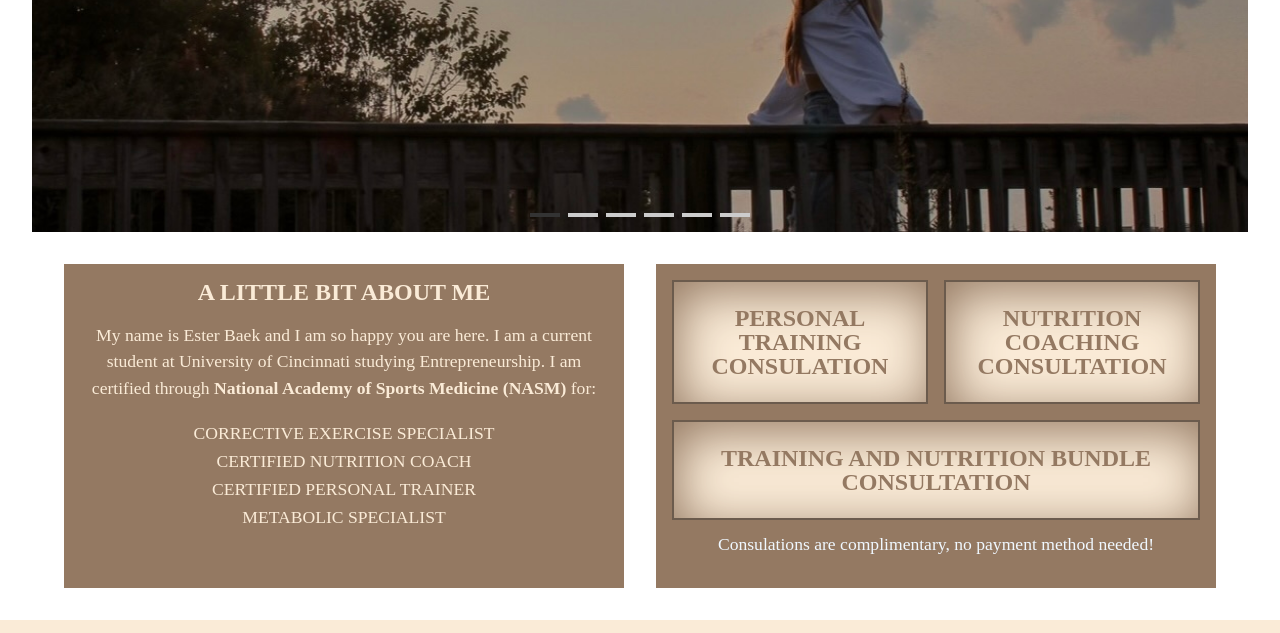
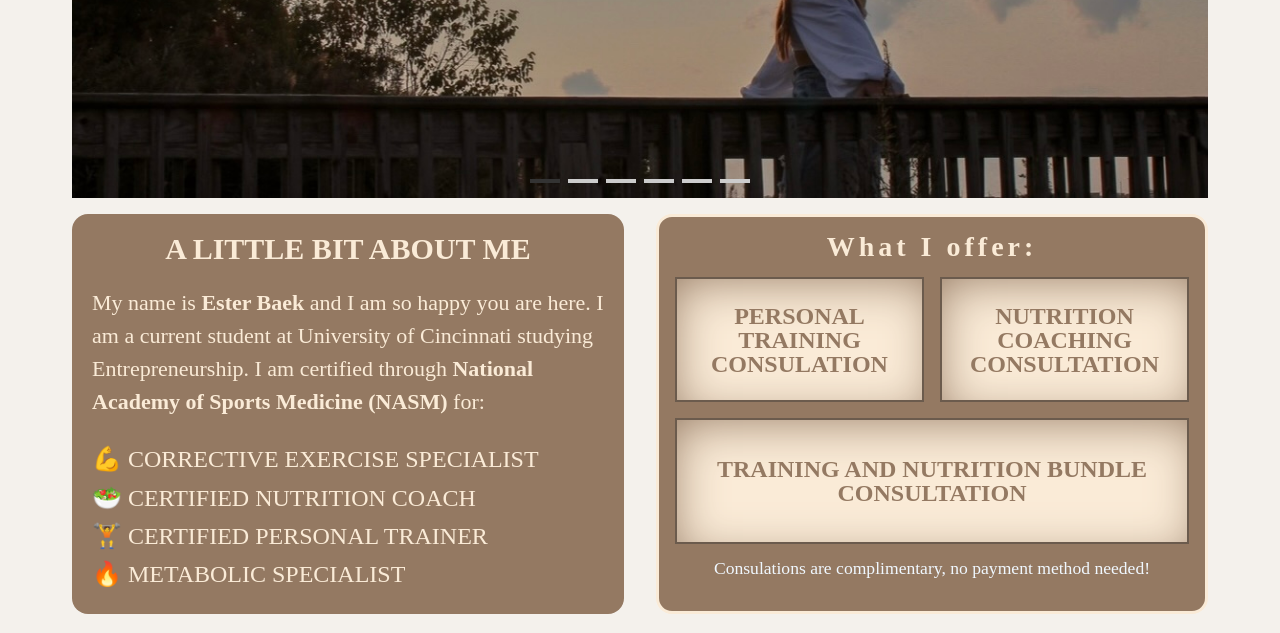
Before and after one commit to esterbaek/ester-baek-ptnu, a plain HTML site: page index.html in a window 1280 px wide. Shown: the part 513-1146 px from the top of the page. Drawn offline with Linux system fonts and the light colour scheme.

Commit message:
Refinements
Some suggestions on possible ways to refine your design. You're not required to use them, just some ideas.

```diff
--- a/index.html
+++ b/index.html
@@ -6,7 +6,7 @@
   <title>Get Fit with EGB</title>
   <link rel="stylesheet" href="reset.css">
   <link rel="stylesheet" href="main.css">
-   <link rel="stylesheet" href="https://use.fontawesome.com/releases/v5.15.4/css/all.css" integrity="sha384-DyZ88mC6Up2uqS4h/KRgHuoeGwBcD4Ng9SiP4dIRy0EXTlnuz47vAwmeGwVChigm" crossorigin="anonymous"/>
+  <link rel="stylesheet" href="https://use.fontawesome.com/releases/v5.15.4/css/all.css" integrity="sha384-DyZ88mC6Up2uqS4h/KRgHuoeGwBcD4Ng9SiP4dIRy0EXTlnuz47vAwmeGwVChigm" crossorigin="anonymous" />
   <link rel="preconnect" href="https://fonts.googleapis.com">
   <link rel="preconnect" href="https://fonts.gstatic.com" crossorigin>
   <link href="https://fonts.googleapis.com/css2?family=Oswald:wght@200..700&display=swap" rel="stylesheet">
@@ -15,7 +15,9 @@
 
 <div class="wrapper">
   <header>
-         <a href="index.html"><h1>Ester Baek</h1></a>
+    <a href="index.html">
+      <h1>Ester Baek</h1>
+    </a>
     <h2>Personal Training & Nutrition Coaching</h2>
   </header>
 
@@ -28,7 +30,7 @@
       <li class="x"><a href="learnmore.html">Get Educated</a></li>
     </ul>
   </nav>
-</div>
+  <!-- </div> you ended your wrapper here. It should contain everything-->
 
   <body>
     <main>
@@ -76,19 +78,22 @@
       </div>
 
       <div class="maininfo">
+
         <section class="left">
           <h3>A Little Bit About Me</h3>
-            <p class="abt">My name is Ester Baek and I am so happy you are here. I am a current student at University of Cincinnati studying Entrepreneurship. I am certified through <strong>National Academy of Sports Medicine (NASM)</strong> for:</p>
+          <p class="abt">My name is <strong>Ester Baek</strong> and I am so happy you are here. I am a current student at University of Cincinnati studying Entrepreneurship. I am certified through <strong>National Academy of Sports Medicine (NASM)</strong> for:</p>
+          <!-- Added emojis to make it pop -->
           <ul class="maincert">
-               <li>Corrective Exercise Specialist</li>
-               <li>Certified Nutrition Coach</li>
-               <li>Certified Personal Trainer</li>
-               <li>Metabolic Specialist</li>
+            <li>💪 Corrective Exercise Specialist</li>
+            <li>🥗 Certified Nutrition Coach</li>
+            <li>🏋️ Certified Personal Trainer</li>
+            <li>🔥 Metabolic Specialist</li>
           </ul>
         </section>
 
 
         <section class="right">
+          <h2>What I offer:</h2> <!-- added this -->
           <p class="cc">Consulations are complimentary, no payment method needed!</p>
           <h3 class="ptconsult">Personal Training Consulation</h3>
           <h3 class="nuconsult">Nutrition Coaching Consultation</h3>
@@ -114,5 +119,7 @@
         </a>
       </section>
     </footer>
+</div> <!-- this is where the wrapper ends-->
+
 </body>
 </html>
--- a/main.css
+++ b/main.css
@@ -1,6 +1,12 @@
+  body {
+    background-color:  #f4f1ec;; /* Soft warm ivory */
+  }
+
 .wrapper {
-   margin: 0;
-   max-width: 100%;
+   /* margin: 0; */
+   /* max-width: 100%; */
+   max-width: 1200px; /* I restrained the width so it doesn't get too wide to read on large monitors */
+   margin: 0 auto;
 }
 header {
    margin: 2em;
@@ -29,12 +35,14 @@ nav ul {
 nav li {
    padding: 1em;
    list-style-type: none;
-   background-color: antiquewhite;
+   /* background-color: antiquewhite; */
+   background-color: #e3cdb7; /* Slightly deeper than what you have */
 }
 nav a{
    padding: 1em;
    text-decoration: none;
-   color: black;
+   /* color: black; */
+   color: #5a4432; /* Rich warm brown  */
    transition: all 1s ease;
 }
 nav a:hover {
@@ -138,7 +146,8 @@ h3{
 }
 
 .maininfo{
-   margin: 2em;
+   /* margin: 2em; */
+   margin: 1rem 0; /* added room on the top but not sides so it aligns better with other elements */
    display: grid;
    grid-template-columns: 1fr 1fr;
    grid-gap: 2em;
@@ -148,76 +157,106 @@ h3{
    list-style-type: none;
    text-transform: uppercase;
    line-height: 1.6;
-   font-size: 110%;
+   /* font-size: 110%; */
+   font-size: 120%;
+   text-align: left;
 }
 .abt{
    font-size: 110%;
    line-height: 1.5;
-   text-align: center;
+   text-align: left; /* easier to read than center aligned */
    margin-top: 1em;
 }
 .left{
    background-color: #947962;
    color: antiquewhite;
    padding: 1em;
+   border-radius: 1rem; /* soft rounding the box */
+   font-size: 125%; /* a little bigger */
 }
+
 .right{
    background-color: #947962;
    padding: 1em;
    display: grid;
    grid-template-columns: 1fr 1fr;
+   grid-template-rows: auto 1fr 1fr;
    grid-gap: 1em;
+   transition: all 1s ease; /* animated hover */
+   border-radius: 1rem; /* soft rounding the box */
+   border: 3px solid antiquewhite; /* optional */
 }
+
+/* Added a heading describing your services */
+.right h2 {
+  grid-column: 1/3;
+  grid-row: 1/2;
+  text-align: center;
+  color: antiquewhite;
+  font-size: 1.75rem;
+  padding: 0;
+}
+
+/* Changed the placement */
 .cc{
    grid-column: 1/3;
+   grid-row: 4/5;
    text-align: center;
    color: aliceblue;
    font-size: 110%;
 }
+
+/* Changed the placement */
 .ptconsult{
    grid-column: 1/2;
-   grid-row: 1/2;
+   grid-row: 2/3;
    background-color: antiquewhite;
    padding: 1em;
    align-content: center;
    color:#947962;
-   box-shadow: inset 5px 10px 50px #947962;
+   box-shadow: inset 5px 10px 50px -10px #947962;
    transition: all 1s ease;
    border: 2px solid #6b5b4d;
 }
+
 .ptconsult:hover{
-   border-radius: 50%;
-   box-shadow: 5px 10px 50px antiquewhite;
+   /* border-radius: 50%; this is kind of extreme */
+   box-shadow: inset 0 0 0 antiquewhite;
+   transform: scale(1.03); /* increase size on hover */
 }
+
+/* Changed the placement */
 .nuconsult{
    grid-column: 2/3;
-   grid-row: 1/2;
-   background-color: antiquewhite;
-   padding: 1em;
-   align-content: center;
-   color: #947962;
-   box-shadow: inset 5px 10px 50px #947962;
-   transition: all 1s ease;
-   border: 2px solid #6b5b4d;
-}
-.nuconsult:hover{
-   border-radius: 50%;
-   box-shadow: 5px 10px 50px antiquewhite;
-}
-.ptnubundle{
-   grid-column: 1/3;
    grid-row: 2/3;
    background-color: antiquewhite;
    padding: 1em;
    align-content: center;
    color: #947962;
-   box-shadow: inset 5px 10px 50px #947962;
+   box-shadow: inset 5px 10px 50px -10px #947962;
+   transition: all 1s ease;
+   border: 2px solid #6b5b4d;
+}
+.nuconsult:hover{
+   /* border-radius: 50%; this is kind of extreme */
+   box-shadow: inset 0 0 0 antiquewhite;
+   transform: scale(1.03); /* increase size on hover */
+}
+.ptnubundle{
+   grid-column: 1/3;
+   grid-row: 3/4;
+   background-color: antiquewhite;
+   padding: 1em;
+   align-content: center;
+   color: #947962;
+   box-shadow: inset 5px 10px 50px -10px #947962;
    transition: all 1s ease;
    border: 2px solid #6b5b4d;
 }
 .ptnubundle:hover{
-   border-radius: 50%;
-   box-shadow: 5px 10px 50px antiquewhite;
+   /* border-radius: 50%; this is kind of extreme */
+   box-shadow: inset 0 0 0 antiquewhite;
+   transform: scale(1.03); /* increase size on hover */
 }
 
 .txt{
@@ -369,7 +408,8 @@ h6.edu{
 }
 
 footer {
-   background-color: antiquewhite;
+   /* background-color: antiquewhite; */
+   background-color: #e3cdb7; /* Slightly deeper than what you have */
    font-size: 100%;
    padding: 1em;
    display: grid;
```
Lines whose indentation alone changed are shown as unchanged.
